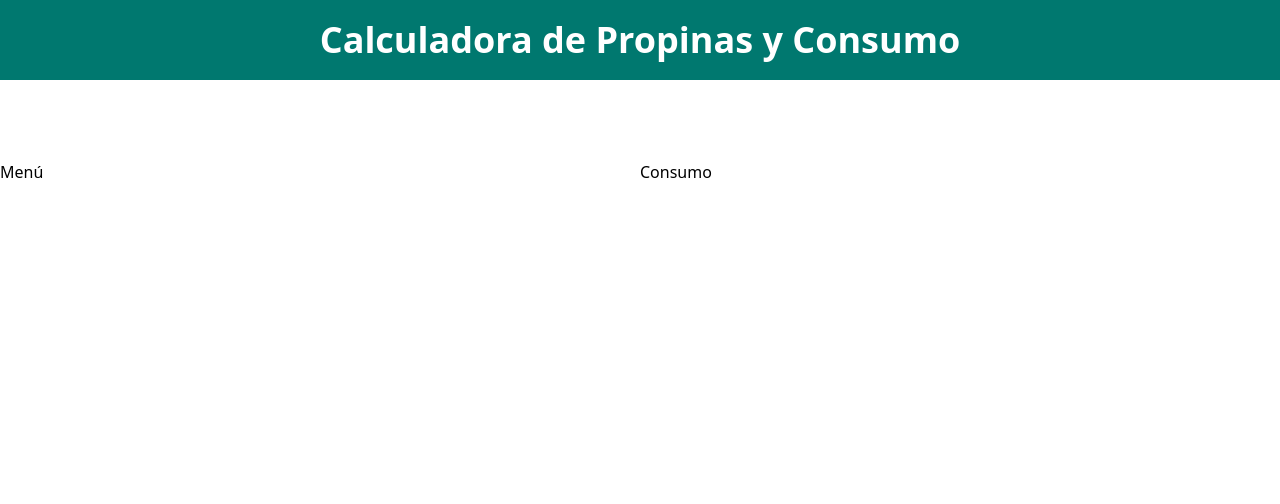
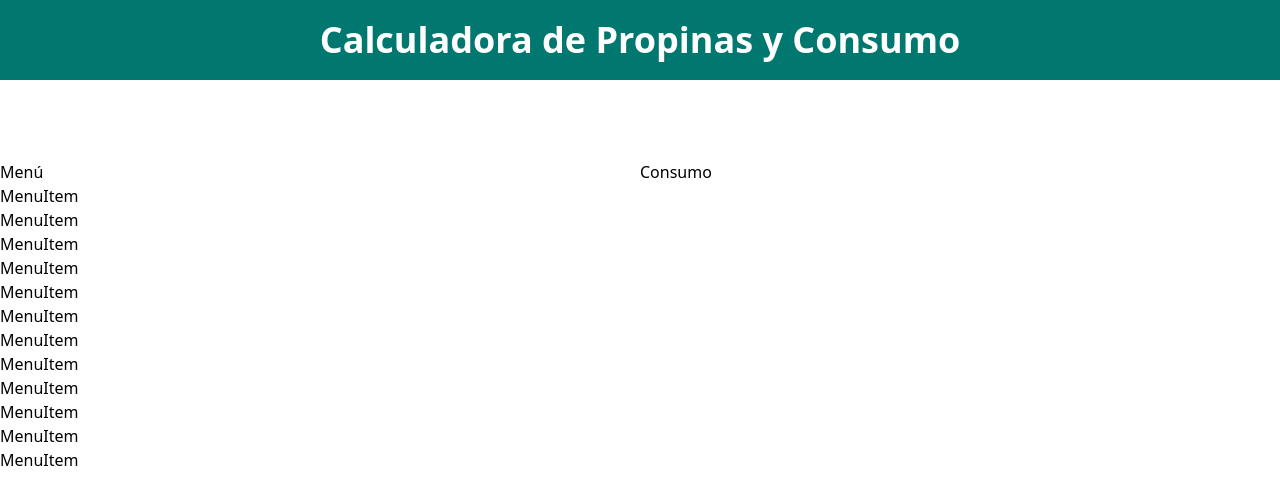
Before and after one commit to chalotorres/Proyecto-Calculador-Propinas, a React (Vite) app: page / in a window 1280 px wide. Shown: the top 504 px of the page. Built offline with nearby package versions, Linux system fonts and the light colour scheme.

Commit message:
Componente MenuItem

```diff
--- a/src/App.tsx
+++ b/src/App.tsx
@@ -1,10 +1,8 @@
+import MenuItem from "./components/MenuItem"
 import { menuItems } from "./data/db"
 
 
 function App() {
-
-  console.log(menuItems);
-
   return (
     <>
     <header className=" bg-teal-700 py-5">
@@ -15,6 +13,12 @@
 
       <div>
         <h2>Menú</h2>
+
+        {menuItems.map(item => (
+          <MenuItem
+            key={item.id}
+          />
+        ))}
       </div>
 
       <div>
--- /dev/null
+++ b/src/components/MenuItem.tsx
@@ -0,0 +1,5 @@
+export default function MenuItem() {
+  return (
+    <div>MenuItem</div>
+  )
+}
```
